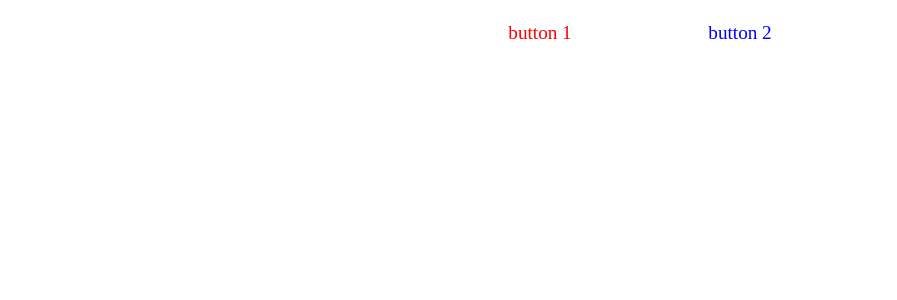
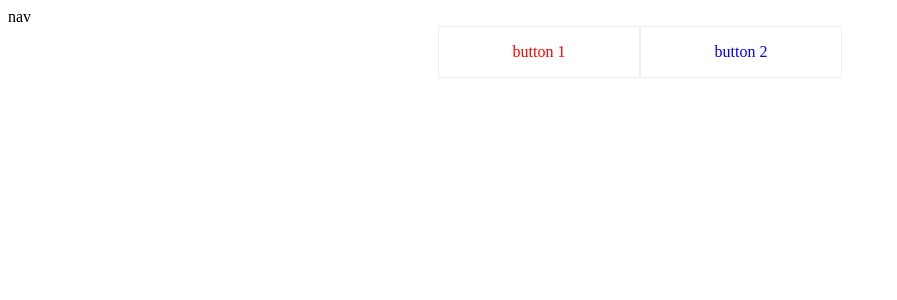
Before and after one commit to ghtea/style-s, a React (Create React App) app: page /units/buttons in a window 1280 px wide. Shown: the top 300 px of the page, without its empty margins (0-897 px from the left). Built offline with nearby package versions, Linux system fonts and the light colour scheme.

Commit message:
adding nav

```diff
--- /dev/null
+++ b/sandbox.config.json
@@ -0,0 +1,5 @@
+{
+  "infiniteLoopProtection": true,
+  "hardReloadOnChange": false,
+  "view": "browser"
+}
--- a/src/App.tsx
+++ b/src/App.tsx
@@ -1,6 +1,7 @@
 import React from "react";
 import { BrowserRouter, Route, Switch } from "react-router-dom";
 
+import Nav from "./routes/Nav";
 import Home from "./routes/Home";
 import Units from "./routes/Units";
 import Pages from "./routes/Pages";
@@ -13,6 +14,9 @@ type PropsApp = {};
 function App({}: PropsApp) {
   return (
     <BrowserRouter>
+
+      <Nav/>
+
       <Switch>
         <Route path="/" exact={true}>
           <Home />
--- a/src/components/Units/Buttons.module.scss
+++ b/src/components/Units/Buttons.module.scss
@@ -1,7 +1,5 @@
 @import "../../config/color.scss";
 
-
-$theme: 'day';
 
 .collection_button {
   display: flex;
@@ -14,27 +12,33 @@ $theme: 'day';
     width: 200px;
     height: 50px;
 
+    border: 1px solid #eee;
+
     display: flex;
     flex-direction: column;
     justify-content: center;
     align-items: center;
-
-    & > button {
-      font-size: 1.2rem;
-    }
-
   }
 }
 
-.button_common {
+
+.button_reset {
   margin: 0;
-	padding: 0;
-	border: 0;
+  padding: 0;
+
+  border: 0;
+
 	font-size: 100%;
-	font: inherit;
+  font: inherit;
+
   vertical-align: baseline;
   background-color: transparent;
+
+  &:focus{
+    outline: black solid 0px;
+  }
 }
+
 
 .button_1 {
   color: $color_basic;
--- a/src/components/Units/Buttons.tsx
+++ b/src/components/Units/Buttons.tsx
@@ -12,11 +12,11 @@ function Buttons({}: PropsButtons) {
   return (
     <div className={cx("collection_button")}>
       <div>
-        <button className={cx("button_1", "button_common")}> button 1 </button>
+        <button className={cx("button_1", "button_reset")}> button 1 </button>
       </div>
 
       <div>
-        <button className={cx("button_2", "button_common")}> button 2 </button>
+        <button className={cx("button_2", "button_reset")}> button 2 </button>
       </div>
     </div>
   );
--- /dev/null
+++ b/src/routes/Nav.module.scss
@@ -0,0 +1,5 @@
+@import '../config/color.scss';
+
+.nav_reset {
+  display: block;
+}
--- /dev/null
+++ b/src/routes/Nav.tsx
@@ -0,0 +1,24 @@
+import React from "react";
+import classNames from "classnames/bind"; // easy to forget bind!
+import styles from "./Nav.module.scss";
+
+const cx = classNames.bind(styles);
+
+type PropsNav = {
+
+};
+
+function Nav({ }: PropsNav) {
+
+  return (
+    <nav className={cx('nav_reset')}>
+      nav
+    </nav>
+  );
+}
+
+Nav.defaultProps = {
+
+};
+
+export default Nav;
```
Also changed, not shown: 1 other file (tests, documents, lock files or other folders).
